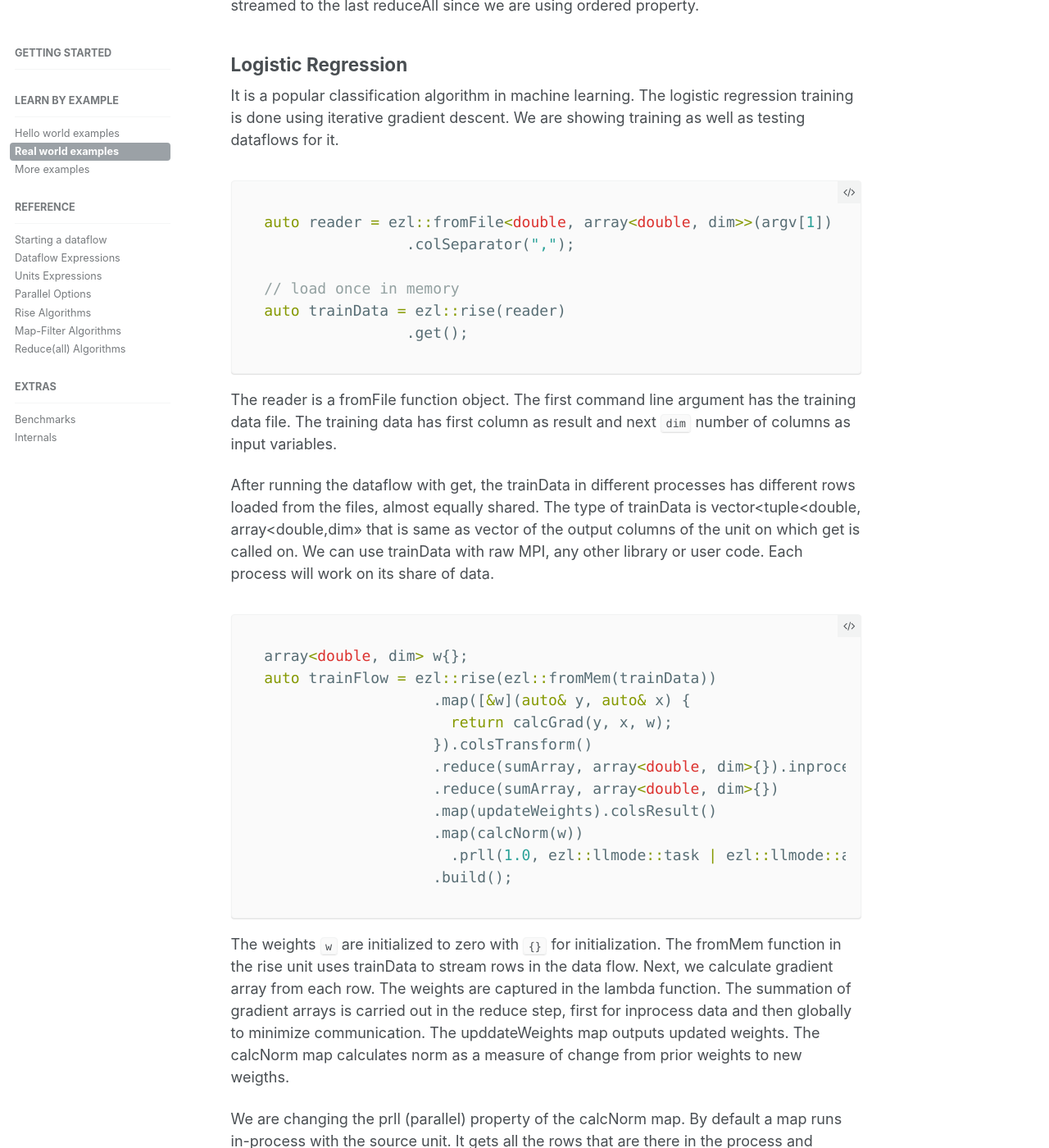
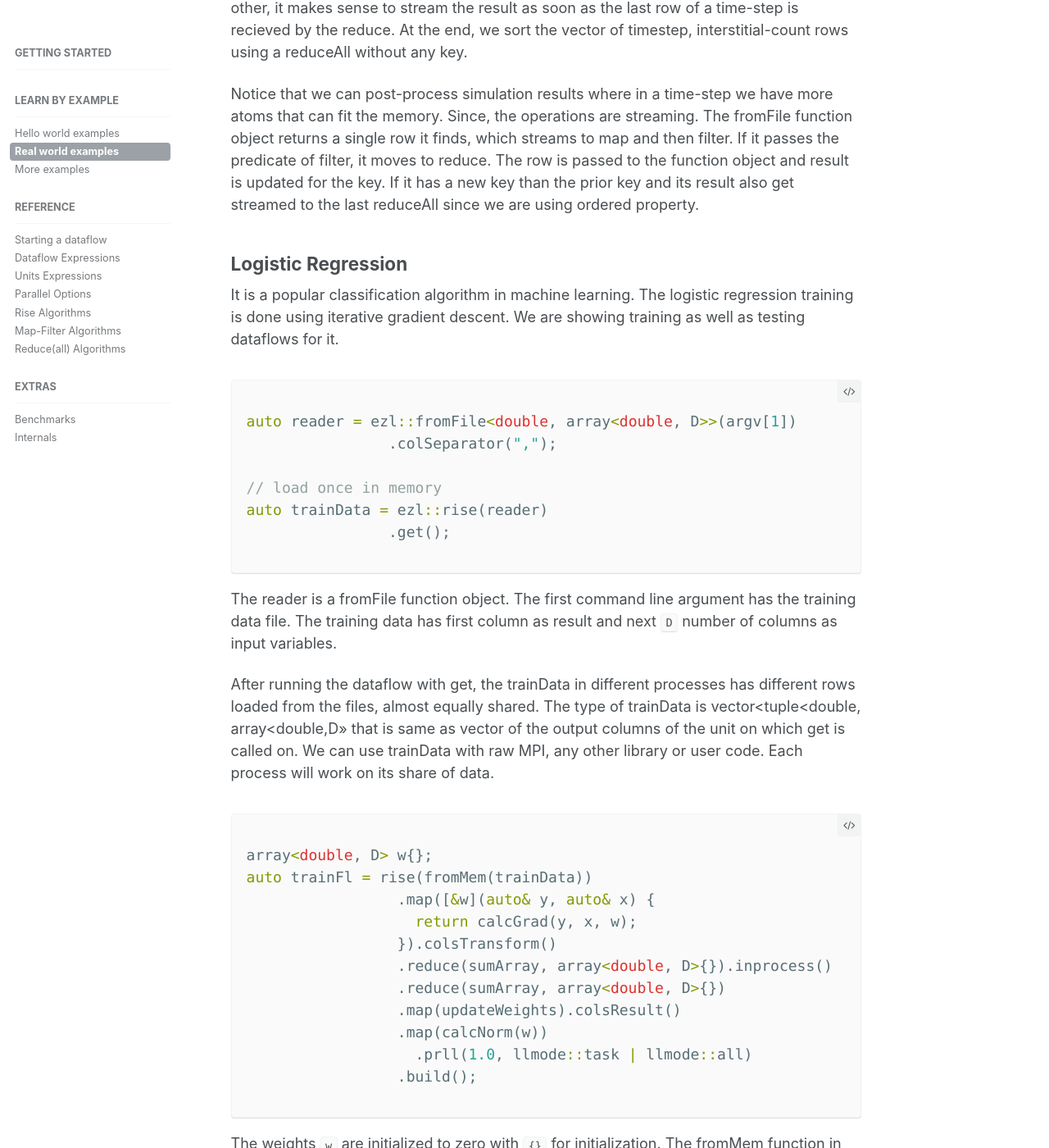
Before and after one commit to haptork/easyLambda, a Jekyll site: the page built from _docs/04-real-world.md, in a window 1280 px wide and 1400 px high, scrolled down 6760 px. Shown: the whole window at 82% size. Built offline with Jekyll 4.4.1, drawn with Linux system fonts in a browser that asks for light colours; some of the changed text lies outside the part shown.

Commit message:
Formatted real world ex. codes

```diff
--- a/_docs/04-real-world.md
+++ b/_docs/04-real-world.md
@@ -69,10 +72,13 @@
 run a lot more efficient.
 
 {% highlight cpp %}
-  ezl::rise(fromFile<string>(argv[1]).rowSeparator('s').colSeparator(""))
-    .reduce<1>(ezl::count(), 0).inprocess()
-    .reduce<1>(ezl::sum(), 0).dump()
-    .run();
+auto reader = fromFile<string>(argv[1])
+                .rowSeparator('s')
+                .colSeparator("");
+rise(reader)
+  .reduce<1>(count(), 0).inprocess()
+  .reduce<1>(sum(), 0).dump()
+  .run();
 {% endhighlight %}
 
 In the dataflow there is a reduce with inprocess property. That makes the
@@ -98,7 +104,7 @@
 [here](http://mathfaculty.fullerton.edu/mathews/n2003/montecarlopimod.html).
 
 {% highlight cpp %}
-ezl::rise(ezl::kick(trials).split())
+rise(ezl::kick(trials).split())
     .map([] {
       auto x = rand01(); // random value between 0 and 1
       auto y = rand01();
@@ -146,18 +152,21 @@
 the above code with steps in spreadsheet analysis or with an SQL query.
 
 {% highlight cpp %}
-ezl::rise(ezl::fromFile<char, std::array<float, 3>>(fileName)
+using ezl::summary;
+using ezl::corr;
+ezl::rise(fromFile<char, std::array<float, 3>>(fileName)
             .cols({"Gender", "English", "Logical", "Domain"})
             .colSeparator("\t"))
-  .filter<2>(ezl::gtAr<3>(0.F))
-    .reduceAll<1>(ezl::summary()).dump("",
-      "Gender split of scores(E, L, D) resp.\n(gender|count|avg|std|min|max)")
+  .filter<2>(gt<3>(0.F))
+    .reduceAll<1>(summary())
+      .dump("", "Gender split of scores(E, L, D) "
+                "\n(gender|count|avg|std|min|max)")
     .oneUp()
   .map<1>([] (char gender) {
     return float(gender == 'M' || gender == 'm');
   }).colsTransform()
-  .reduceAll(ezl::corr<1>()).dump("corr.txt",
-                                  "Corr. of gender vs. scores\n(gender|E|L|D)")
+  .reduceAll(corr<1>()).dump("corr.txt",
+                             "Corr. of gender vs. scores\n(g|E|L|D)")
   .run();
 {% endhighlight %}
 
@@ -276,37 +285,37 @@
 training as well as testing dataflows for it.
 
 {% highlight cpp %}
-  auto reader = ezl::fromFile<double, array<double, dim>>(argv[1])
-                  .colSeparator(",");
+auto reader = ezl::fromFile<double, array<double, D>>(argv[1])
+                .colSeparator(",");
 
-  // load once in memory
-  auto trainData = ezl::rise(reader)
-                  .get();
+// load once in memory
+auto trainData = ezl::rise(reader)
+                .get();
 {% endhighlight %}
 
 The reader is a fromFile function object. The first command line argument has
 the training data file. The training data has first column as result and next
-`dim` number of columns as input variables.
+`D` number of columns as input variables.
 
 After running the dataflow with get, the trainData in different
 processes has different rows loaded from the files, almost equally shared. The
-type of trainData is vector<tuple<double, array<double,dim>> that is same as
+type of trainData is vector<tuple<double, array<double,D>> that is same as
 vector of the output columns of the unit on which get is called on. We
 can use trainData with raw MPI, any other library or user code. Each process
 will work on its share of data.
 
 {% highlight cpp %}
-  array<double, dim> w{};
-  auto trainFlow = ezl::rise(ezl::fromMem(trainData))
-                     .map([&w](auto& y, auto& x) {
-                       return calcGrad(y, x, w);
-                     }).colsTransform()
-                     .reduce(sumArray, array<double, dim>{}).inprocess()
-                     .reduce(sumArray, array<double, dim>{})
-                     .map(updateWeights).colsResult()
-                     .map(calcNorm(w))
-                       .prll(1.0, ezl::llmode::task | ezl::llmode::all)
-                     .build();
+array<double, D> w{};
+auto trainFl = rise(fromMem(trainData))
+                 .map([&w](auto& y, auto& x) {
+                   return calcGrad(y, x, w);
+                 }).colsTransform()
+                 .reduce(sumArray, array<double, D>{}).inprocess()
+                 .reduce(sumArray, array<double, D>{})
+                 .map(updateWeights).colsResult()
+                 .map(calcNorm(w))
+                   .prll(1.0, llmode::task | llmode::all)
+                 .build();
 {% endhighlight %}
 
 The weights `w` are initialized to zero with `{}` for initialization.
@@ -335,8 +344,8 @@
 {% highlight cpp %}
   auto norm = epsilon * 2;
   while (norm < epsilon) {
-    array<double, dim> wn;
-    tie(wn, norm) = ezl::flow(trainFlow).get()[0];
+    array<double, D> wn;
+    tie(wn, norm) = ezl::flow(trainFl).get()[0];
     w = move(wn);
   }
 {% endhighlight %}
@@ -345,23 +354,23 @@
 as long as the norm is more than a given epsilon.
 
 {% highlight cpp %}
-  auto testFlow = ezl::rise(reader)
-                      .map<2>([&w](const auto& x) {
-                        auto pred = 0.;
-                        for (size_t i = 0; i < get<0>(x).size(); ++i) {
-                          pred += w[i] * get<0>(x)[i];
-                        }
-                        return (sigmoid(pred) > 0.5);
-                      }).colsTransform()
-                      .reduce<1, 2>(ezl::count(), 0)
-                        .dump("", "real-y, predicted-y, count")
-                      .build();
+auto testFl = rise(reader)
+                .map<2>([&w](const auto& x) {
+                  auto pred = 0.;
+                  for (size_t i = 0; i < get<0>(x).size(); ++i) {
+                    pred += w[i] * get<0>(x)[i];
+                  }
+                  return (sigmoid(pred) > 0.5);
+                }).colsTransform()
+                .reduce<1, 2>(ezl::count(), 0)
+                  .dump("", "real-y, predicted-y, count")
+                .build();
 
-  for (int i = 1; i < argc; ++i) {
-    reader = reader.filePattern(argv[i]);
-    cout<<"Testing for "<<argv[i]<<endl;
-    ezl::flow(testFlow).run();
-  }
+for (int i = 1; i < argc; ++i) {
+  reader = reader.filePattern(argv[i]);
+  cout<<"Testing for "<<argv[i]<<endl;
+  ezl::flow(testFl).run();
+}
 {% endhighlight %}
 
 We use the final weights from training to test the data-sets given as file
```
Also changed, not shown: other parts of _docs/04-real-world.md (+5 -2 lines).
